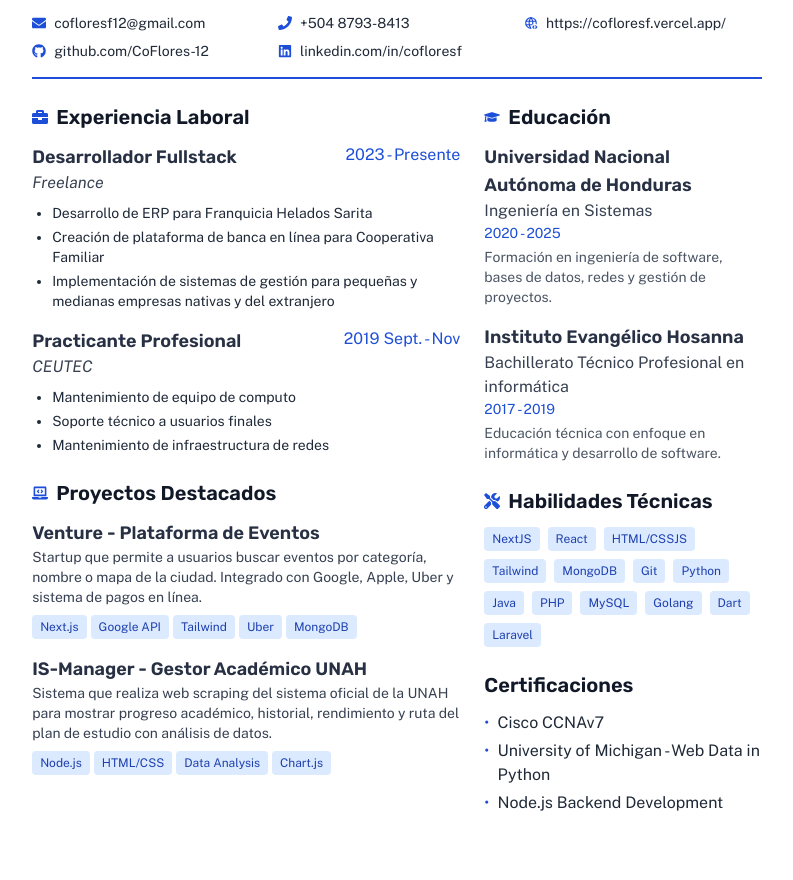
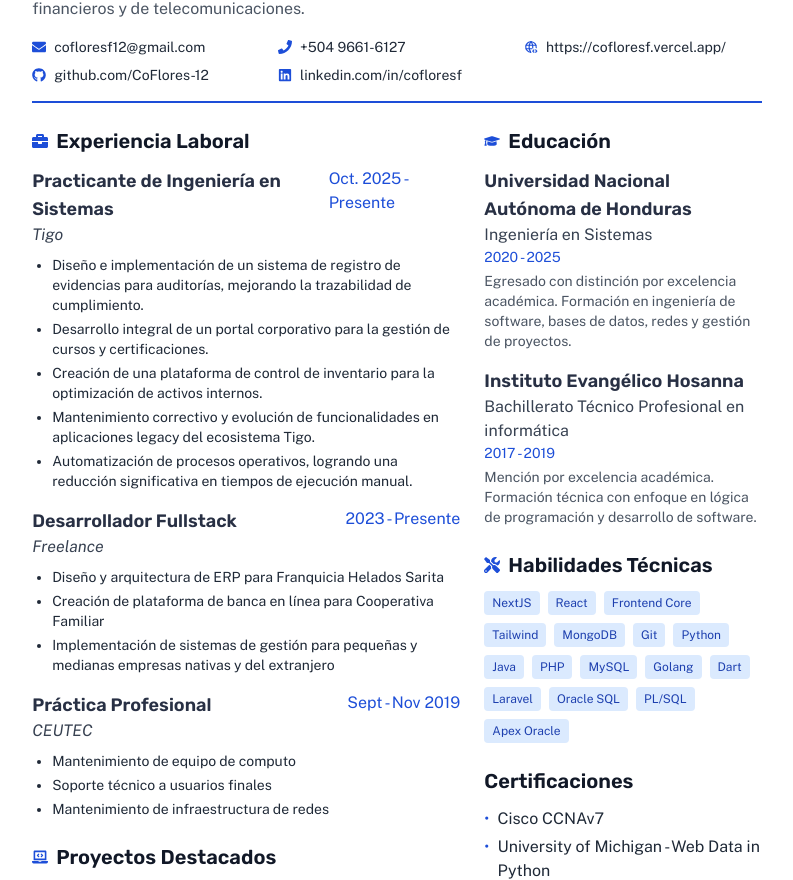
Before and after one commit to CoFlores-12/portafolio-astro, an Astro site: page /cv in a window 1280 px wide. Shown: the part 179-1059 px from the top of the page, without its empty margins (243-1036 px from the left). Built offline with nearby package versions, Linux system fonts and the light colour scheme; Astro itself is replaced by a stand-in of ours.

Commit message:
Update cv.astro

```diff
--- a/src/pages/cv.astro
+++ b/src/pages/cv.astro
@@ -8,12 +8,12 @@ const personalInfo = {
   name: "Cesar Obeth Flores",
   title: "Ingeniero en Sistemas",
   email: "cofloresf12@gmail.com",
-  phone: "+504 8793-8413",
+  phone: "+504 9661-6127",
   location: "Honduras",
   github: "CoFlores-12",
   linkedin: "cofloresf",
   portafolio: "https://cofloresf.vercel.app/",
-  about: "Ingeniero en Sistemas con 2 años de experiencia en desarrollo fullstack. Especializado en NextJS, React y desarrollo de aplicaciones empresariales. Apasionado por crear soluciones tecnológicas innovadoras.",
+  about: "Enfocado en el desarrollo Fullstack con sólida experiencia en arquitecturas escalables usando Next.js y React. Especializado en la digitalización de procesos empresariales y optimización de flujos de trabajo en sectores financieros y de telecomunicaciones.",
 };
 
 const education = [
@@ -21,31 +21,43 @@ const education = [
     institution: "Universidad Nacional Autónoma de Honduras",
     degree: "Ingeniería en Sistemas",
     period: "2020 - 2025",
-    description: "Formación en ingeniería de software, bases de datos, redes y gestión de proyectos."
+    description: "Egresado con distinción por excelencia académica. Formación en ingeniería de software, bases de datos, redes y gestión de proyectos."
   },
   {
     institution: "Instituto Evangélico Hosanna",
     degree: "Bachillerato Técnico Profesional en informática",
     period: "2017 - 2019",
-    description: "Educación técnica con enfoque en informática y desarrollo de software."
+    description: "Mención por excelencia académica. Formación técnica con enfoque en lógica de programación y desarrollo de software."
   }
 ];
 
 const experience = [
+{
+  "company": "Tigo",
+  "position": "Practicante de Ingeniería en Sistemas",
+  "period": "Oct. 2025 - Presente",
+  "achievements": [
+    "Diseño e implementación de un sistema de registro de evidencias para auditorías, mejorando la trazabilidad de cumplimiento.",
+    "Desarrollo integral de un portal corporativo para la gestión de cursos y certificaciones.",
+    "Creación de una plataforma de control de inventario para la optimización de activos internos.",
+    "Mantenimiento correctivo y evolución de funcionalidades en aplicaciones legacy del ecosistema Tigo.",
+    "Automatización de procesos operativos, logrando una reducción significativa en tiempos de ejecución manual."
+  ],
+  },
   {
     company: "Freelance",
     position: "Desarrollador Fullstack",
     period: "2023 - Presente",
     achievements: [
-      "Desarrollo de ERP para Franquicia Helados Sarita",
+      "Diseño y arquitectura de ERP para Franquicia Helados Sarita",
       "Creación de plataforma de banca en línea para Cooperativa Familiar",
       "Implementación de sistemas de gestión para pequeñas y medianas empresas nativas y del extranjero"
     ]
   },
   {
     company: "CEUTEC",
-    position: "Practicante Profesional",
-    period: "2019 Sept. - Nov",
+    position: "Práctica Profesional",
+    period: "Sept - Nov 2019",
     achievements: [
       "Mantenimiento de equipo de computo",
       "Soporte técnico a usuarios finales",
@@ -57,7 +69,7 @@ const experience = [
 const skills = [
   { name: "NextJS", level: 95 },
   { name: "React", level: 90 },
-  { name: "HTML/CSSJS", level: 90 },
+  { name: "Frontend Core", level: 90 },
   { name: "Tailwind", level: 85 },
   { name: "MongoDB", level: 75 },
   { name: "Git", level: 80 },
@@ -67,18 +79,21 @@ const skills = [
   { name: "MySQL", level: 80 },
   { name: "Golang", level: 80 },
   { name: "Dart", level: 80 },
-  { name: "Laravel", level: 80 }
+  { name: "Laravel", level: 80 },
+  { name: "Oracle SQL", level: 80 },
+  { name: "PL/SQL", level: 80 },
+  { name: "Apex Oracle", level: 80 },
 ];
 
 const projects = [
   {
     title: "Venture - Plataforma de Eventos",
-    description: "Startup que permite a usuarios buscar eventos por categoría, nombre o mapa de la ciudad. Integrado con Google, Apple, Uber y sistema de pagos en línea.",
+    description: "Startup para la gestión de eventos con geolocalización en tiempo real e integración de servicios de transporte (Uber) y pagos electrónicos.",
     technologies: ["Next.js", "Google API", "Tailwind", "Uber ", "MongoDB"]
   },
   {
     title: "IS-Manager - Gestor Académico UNAH",
-    description: "Sistema que realiza web scraping del sistema oficial de la UNAH para mostrar progreso académico, historial, rendimiento y ruta del plan de estudio con análisis de datos.",
+    description: "Herramienta de análisis de datos para estudiantes de la UNAH que automatiza la lectura de historiales y proyecta rutas de graduación mediante algoritmos de planificación.",
     technologies: ["Node.js", "HTML/CSS", "Data Analysis", "Chart.js"]
   },
 ];
@@ -117,7 +132,7 @@ const projects = [
         </div>
         <div class="flex items-center">
           <svg stroke="currentColor" fill="currentColor" stroke-width="0" viewBox="0 0 448 512" class="text-blue-700 mr-2" height="1em" width="1em" xmlns="http://www.w3.org/2000/svg"><path d="M416 32H31.9C14.3 32 0 46.5 0 64.3v383.4C0 465.5 14.3 480 31.9 480H416c17.6 0 32-14.5 32-32.3V64.3c0-17.8-14.4-32.3-32-32.3zM135.4 416H69V202.2h66.5V416zm-33.2-243c-21.3 0-38.5-17.3-38.5-38.5S80.9 96 102.2 96c21.2 0 38.5 17.3 38.5 38.5 0 21.3-17.2 38.5-38.5 38.5zm282.1 243h-66.4V312c0-24.8-.5-56.7-34.5-56.7-34.6 0-39.9 27-39.9 54.9V416h-66.4V202.2h63.7v29.2h.9c8.9-16.8 30.6-34.5 62.9-34.5 67.2 0 79.7 44.3 79.7 101.9V416z"></path></svg>
-          <a href='www.linkedin.com/in/cofloresf'>linkedin.com/in/{personalInfo.linkedin}</a>
+          <a href='https:www.linkedin.com/in/cofloresf'>linkedin.com/in/{personalInfo.linkedin}</a>
         </div>
       </div>
     </header>
```
